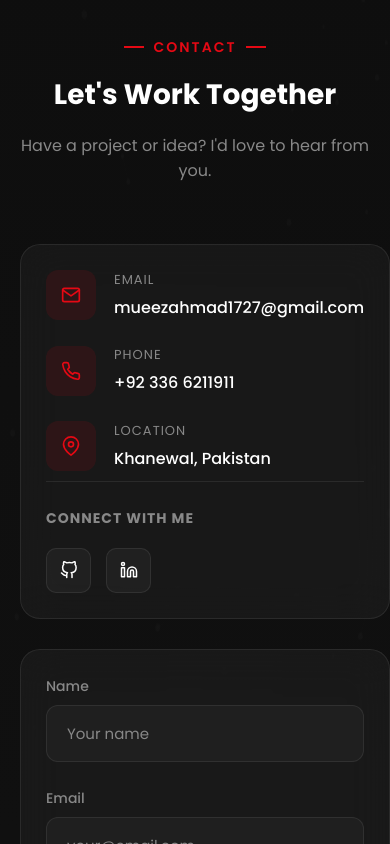
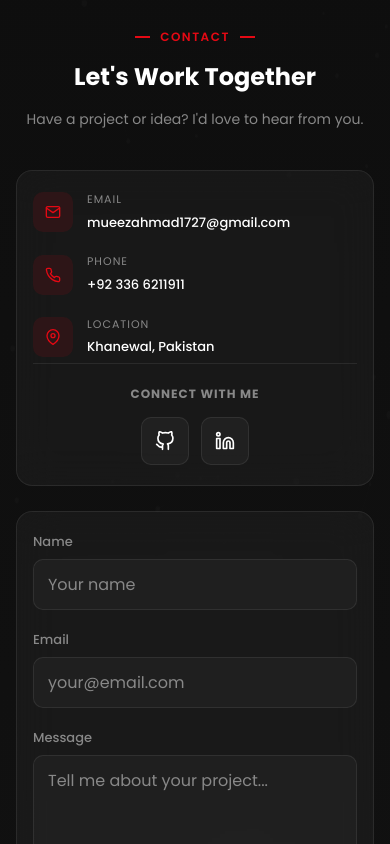
Before and after one commit to Mueez1727/Portfolio, a React (Create React App) app: page / in a window 390 px wide. Shown: the part 8060-8904 px from the top of the page. Built offline with nearby package versions, Linux system fonts and the light colour scheme.

Commit message:
styling of contact section for mobile screens updated

```diff
--- a/src/components/ContactSection/ContactSection.module.css
+++ b/src/components/ContactSection/ContactSection.module.css
@@ -286,16 +286,170 @@
     padding: 80px 20px;
   }
 
+  .header {
+    margin-bottom: 40px;
+  }
+
+  .sectionLabel {
+    font-size: 12px;
+    letter-spacing: 1.5px;
+  }
+
+  .sectionLabel::before,
+  .sectionLabel::after {
+    width: 15px;
+  }
+
   .contentGrid {
     grid-template-columns: 1fr;
+    gap: 25px;
   }
 
   .mainHeading {
-    font-size: 28px;
+    font-size: 26px;
+    line-height: 1.3;
+  }
+
+  .subHeading {
+    font-size: 14px;
+  }
+
+  .contactInfo {
+    gap: 20px;
+  }
+
+  .infoCard {
+    padding: 25px 20px;
+    border-radius: 16px;
+  }
+
+  .infoCard:hover {
+    transform: none;
+  }
+
+  .infoItems {
+    gap: 20px;
+  }
+
+  .infoItem {
+    gap: 14px;
+  }
+
+  .infoIcon {
+    width: 44px;
+    height: 44px;
+    font-size: 18px;
+    border-radius: 10px;
+  }
+
+  .infoLabel {
+    font-size: 11px;
+  }
+
+  .infoValue {
+    font-size: 14px;
+    word-break: break-word;
+  }
+
+  .socialSection {
+    padding-top: 20px;
+    margin-top: 5px;
+  }
+
+  .socialTitle {
+    font-size: 12px;
+    margin-bottom: 14px;
+    text-align: center;
+  }
+
+  .socialLinks {
+    justify-content: center;
+    gap: 12px;
+  }
+
+  .socialLink {
+    width: 48px;
+    height: 48px;
+    font-size: 20px;
+  }
+
+  .socialLink:hover {
+    transform: none;
+  }
+
+  .formCard {
+    padding: 25px 20px;
+    border-radius: 16px;
+  }
+
+  .form {
+    gap: 20px;
+  }
+
+  .inputGroup {
+    gap: 6px;
+  }
+
+  .inputLabel {
+    font-size: 13px;
+  }
+
+  .input,
+  .textarea {
+    padding: 14px 16px;
+    font-size: 16px;
+    border-radius: 10px;
+  }
+
+  .textarea {
+    min-height: 120px;
+  }
+
+  .submitButton {
+    width: 100%;
+    padding: 16px 24px;
+    font-size: 15px;
+    border-radius: 10px;
+    margin-top: 5px;
+  }
+
+  .submitButton:hover {
+    transform: none;
+  }
+
+  .successMessage {
+    font-size: 14px;
+    padding: 12px 16px;
+    border-radius: 8px;
+  }
+}
+
+@media (max-width: 480px) {
+  .contactSection {
+    padding: 70px 16px;
+  }
+
+  .mainHeading {
+    font-size: 24px;
   }
 
   .infoCard,
   .formCard {
-    padding: 25px;
+    padding: 20px 16px;
+  }
+
+  .infoIcon {
+    width: 40px;
+    height: 40px;
+    font-size: 16px;
+  }
+
+  .infoValue {
+    font-size: 13px;
+  }
+
+  .input,
+  .textarea {
+    padding: 12px 14px;
   }
 }
```
